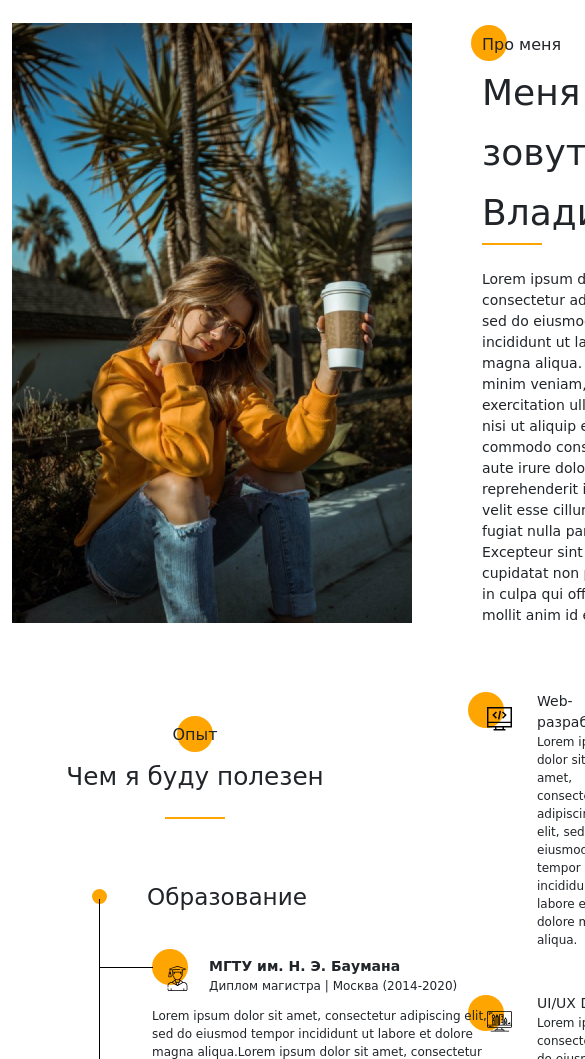
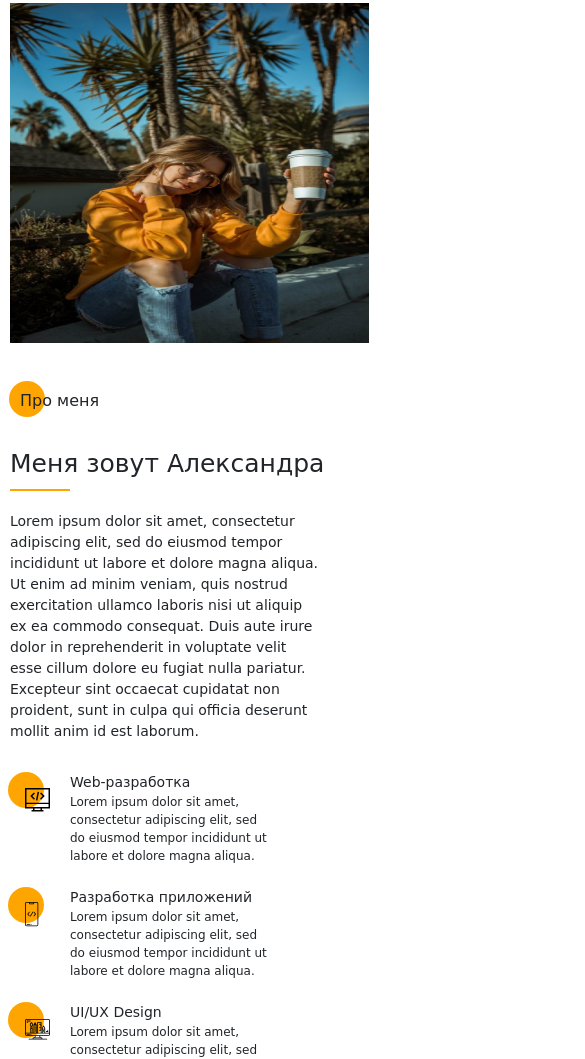
Before and after one commit to KataRru/KataRru.github.io, a website: page app/index.html in a window 390 px wide. Shown: the part 941-2000 px from the top of the page, 585 px wide, since content can reach past the window. Drawn offline with Linux system fonts and the light colour scheme; a web font is replaced by a local one.

Commit message:
add media

```diff
--- a/app/index.html
+++ b/app/index.html
@@ -77,9 +77,9 @@
     </div>
     <div class="container">
         <div class="promo__item">
-            <div class="promo__subtitle">Меня зовут Владислав Бердышев</div>
+            <div class="promo__subtitle">Меня зовут Александра Смит</div>
             <h1 class="promo__title">Я web-разработчик <br>
-            из города Киев</h1>
+            из города Москва</h1>
             <div class="promo__btn">
                 <a href="#" class="promo__link btn">Портфолио</a>
                 <a href="#" class="promo__link">Про меня</a>
@@ -93,28 +93,32 @@
     <div class="container">
         <div class="aboutme__content">
             <div class="aboutme__photo"><img src="img/main_photo.jpg" alt="me"></div>
-            <div class="aboutme__item">
+                <div class="aboutme__dscr">
                     <div class="aboutme__subtitle">Про меня</div>
-                <h2 class="aboutme__title">Меня зовут Владислав</h2>
+                    <h2 class="aboutme__title">Меня зовут Александра</h2>
                     <div class="aboutme__divider"></div>
-                <div class="aboutme__dscr">Lorem ipsum dolor sit amet, consectetur adipiscing elit, sed do eiusmod tempor incididunt ut labore et dolore magna aliqua. Ut enim ad minim veniam, quis nostrud exercitation ullamco laboris nisi ut aliquip ex ea commodo consequat. Duis aute irure dolor in reprehenderit in voluptate velit esse cillum dolore eu fugiat nulla pariatur. Excepteur sint occaecat cupidatat non proident, sunt in culpa qui officia deserunt mollit anim id est laborum.</div>
+                    <p class="aboutme__text">Lorem ipsum dolor sit amet, consectetur adipiscing elit, sed do eiusmod tempor incididunt ut labore et dolore magna aliqua. Ut enim ad minim veniam, quis nostrud exercitation ullamco laboris nisi ut aliquip ex ea commodo consequat. Duis aute irure dolor in reprehenderit in voluptate velit esse cillum dolore eu fugiat nulla pariatur. Excepteur sint occaecat cupidatat non proident, sunt in culpa qui officia deserunt mollit anim id est laborum.</p>
+                </div>
                 <div class="aboutme__skills">
-                    <div class="aboutme__wrapper">
                     <div class="aboutme__skill">
                         <div class="aboutme__img"><img src="img/icons/about_me/web_development.svg" alt="development"></img></div>
-                            <h3 class="aboutme__prof-skills">Web-разработка</h3>
-                            <div class="aboutme__dscr-skills">Lorem ipsum dolor sit amet, consectetur adipiscing elit, sed do eiusmod tempor incididunt ut labore et dolore magna aliqua.</div>
+                       <div>
+                        <h3 class="aboutme__skills-title">Web-разработка</h3>
+                        <p class="aboutme__skills-dscr">Lorem ipsum dolor sit amet, consectetur adipiscing elit, sed do eiusmod tempor incididunt ut labore et dolore magna aliqua.</p>
+                       </div>
                     </div>
                     <div class="aboutme__skill">
                         <div class="aboutme__img"><img src="img/icons/about_me/mobile_dev.svg" alt="mobile"></img></div>
-                            <h3 class="aboutme__prof-skills">Разработка приложений</h3>
-                            <div class="aboutme__dscr-skills">Lorem ipsum dolor sit amet, consectetur adipiscing elit, sed do eiusmod tempor incididunt ut labore et dolore magna aliqua.</div>
+                        <div>
+                            <h3 class="aboutme__skills-title">Разработка приложений</h3>
+                            <p class="aboutme__skills-dscr">Lorem ipsum dolor sit amet, consectetur adipiscing elit, sed do eiusmod tempor incididunt ut labore et dolore magna aliqua.</p>
                         </div>
                     </div>
                     <div class="aboutme__skill">
                         <div class="aboutme__img"><img src="img/icons/about_me/design.svg" alt="design"></img></div>
-                        <h3 class="aboutme__prof-skills">UI/UX Design</h3>
-                        <div class="aboutme__dscr-skills">Lorem ipsum dolor sit amet, consectetur adipiscing elit, sed do eiusmod tempor incididunt ut labore et dolore magna aliqua.</div>
+                        <div>
+                            <h3 class="aboutme__skills-title">UI/UX Design</h3>
+                            <p class="aboutme__skills-dscr">Lorem ipsum dolor sit amet, consectetur adipiscing elit, sed do eiusmod tempor incididunt ut labore et dolore magna aliqua.</p>
                         </div>
                     </div>
                 </div>
@@ -122,7 +126,7 @@
     </div>
 </section>
 
-<section class="resume">
+<!-- <section class="resume">
     <div class="container">
         <div class="resume__title">Опыт</div>
         <h2 class="resume__subtitle">Чем я буду полезен</h2>
@@ -181,9 +185,9 @@
             </div>
         </div>
     </div>
-</section>
+</section> -->
 
-<section class="skills">
+<!-- <section class="skills">
     <div class="container">
         <h2 class="skills__title">Навыки</h2>
         <div class="skills__subtitle">Что я использую в работе</div>
@@ -260,9 +264,9 @@
             </div>
         </div>
     </div>
-</section>
+</section> -->
 
-<section class="portfolio">
+<!-- <section class="portfolio">
     <div class="container">
         <h2 class="portfolio__title">Портфолио</h2>
         <div class="portfolio__subtitle">Мои работы</div>
@@ -289,9 +293,9 @@
             </a>
         </div>
     </div>
-</section>
+</section> -->
 
-<section class="prices">
+<!-- <section class="prices">
     <div class="container">
         <h2 class="prices__title">Навыки</h2>
         <div class="divider"></div>
@@ -329,9 +333,9 @@
             </div>
         </div>
     </div>
-</section>
+</section> -->
 
-<section class="contacts">
+<!-- <section class="contacts">
     <div class="container">
         <div class="contacts__wrapper">
             <div class="contacts__photo">
@@ -405,7 +409,7 @@
             </div>
         </div>
     </div>
-</section>
+</section> -->
 
     <script src="js/main.min.js"></script>
 </body>
--- a/app/scss/base/_media.scss
+++ b/app/scss/base/_media.scss
@@ -1,15 +1,162 @@
-@media (max-width:1200px) {
-
+@media (max-width: 1300px) {
+    .sidepanel {
+        display: none;
+    }
 }
 
-@media (max-width:991px) {
-
+@media (max-width: 1200px) {
+    .container {
+        max-width: 960px;
+    }
+    .promo {
+        &__item {
+            padding-left: 0;
+        }
+    }
+    .aboutme {
+        &__content {
+            grid-template-columns: 400px 520px;
+            column-gap: 40px;
+        }
+        &__text {
+            width: 500px;
+        }
+        &__skills {
+            column-gap: 20px;
+            grid-template: repeat(2, minmax(115px, auto))/repeat(2, 250px);
+        }
+        &__skill {
+            grid-template-columns: 40px 195px;
+            column-gap: 15px;
+        }
+    }
 }
 
-@media (max-width:756px) {
-
+@media (max-width: 992px) {
+    .container {
+        max-width: 720px;
+    }
+    .promo {
+        background: url(../img/main_bg.jpg) no-repeat 54%/cover;
+    }
+    .aboutme {
+        &__content {
+            grid-template-columns: 300px 380px;
+        }
+        &__title {
+            font-size: 30px;
+        }
+        &__text {
+            width: 390px;
+        }
+        &__skills {
+            padding-top: 30px;
+            grid-template-columns: 390px;
+            grid-auto-rows: minmax(115px, auto);
+            row-gap: 0px;
+        }
+        &__skill {
+            grid-template-columns: 40px 320px;
+            column-gap: 20px;
+        }
+    }
 }
 
-@media (max-width:575px) {
+@media (max-width: 768px) {
+    .container {
+        max-width: 540px;
+    }
+    .promo {
+        &__title {
+            width: 315px;
+            font-size: 30px;
+            line-height: 39px;
+        }
+    }
+    .aboutme {
+        padding-top: 40px;
+        &__content {
+            grid-template: 400px auto auto / 1fr;
+        }
+        &__text {
+            width: 500px;
+        }
+        &__skills {
+            grid-template-columns: repeat(2, 260px);
+            column-gap: 10px;
+        }
+        &__skill {
+            grid-template-columns: 40px 200px;
+            column-gap: 20px;
+        }
+        &__photo {
+            grid-row: unset;
+            img {
+                height: 100%;
+            }
+        }
+        &__subtitle {
+            padding-top: 46px;
+            &:before {
+                top: 38px;
+            }
+        }
+    }
+}
 
+@media (max-width: 576px) {
+    .container {
+        width: 100%;
+        padding: 0 10px;
+    }
+    .menu {
+        &__block {
+            width: 250px;
+            padding-left: 25px;
+        }
+        &__link {
+            &:before {
+                left: 20px
+            }
+        }
+    }
+    .hamburger {
+        top: 10px;
+        right: 10px;
+    }
+    .promo {
+        background: url(../img/main_bg.jpg) no-repeat 58%/cover;
+        &__title {
+            font-size: 26px;
+            width: 300px;
+        }
+        &__link {
+            margin-right: 0;
+            margin-top: 30px;
+        }
+    }
+    .aboutme {
+        padding-top: 100px;
+        &__content {
+            grid-template: 340px auto auto / 1fr;
+        }
+        &__photo {
+            width: 97%;
+        }
+        &__subtitle {
+            margin-left: 10px;
+        }
+        &__title {
+            font-size: 25px;
+            line-height: 50px;
+            margin-top: 26px;
+        }
+        &__text {
+            width: 310px;
+            margin-top: 20px;
+        }
+        &__skills {
+            grid-template-columns: 1fr;
+        }
+    }
 }
--- a/app/scss/blocks/_aboutme.scss
+++ b/app/scss/blocks/_aboutme.scss
@@ -3,14 +3,17 @@
     height: 700px;
 
     &__content {
-        display: flex;
+        display: grid;
+        grid-template-columns: 400px 670px;
+        grid-auto-rows: minmax(245px, auto);
+        column-gap: 70px;
     }
-
-    &__item {
-        width: 600px;
-        margin: 10px 0 0 70px;
+    &__photo {
+        grid-row: 1/3;
+        img {
+            width: 100%;
+        }
     }
-
     &__subtitle {
         position: relative;
         font-weight: 500;
@@ -36,7 +39,8 @@
         background-color: $main-color;
     }
 
-    &__dscr {
+    &__text {
+        width: 570px;
         font-weight: 500;
         font-size: 14px;
         line-height: 21px;
@@ -44,39 +48,35 @@
     }
 
     &__skills {
-        position: absolute;
-        padding-top: 40px;
-    }
-
-    &__wrapper {
-        display: flex;
+        display: grid;
+        grid-template: repeat(2, minmax(115px, auto)) / repeat(2, 215px);
+        grid-auto-rows: 1fr;
+        column-gap: 75px;
+        row-gap: 20px;
+        &-title {
+            font-weight: 500;
+            font-size: 14px;
+            line-height: 21px;
+        }
+        &-dscr {
+            font-weight: 500;
+            font-size: 12px;
+            line-height: 18px;
+        }
     }
 
     &__skill {
-        max-width: 200px;
-        min-height: 89px;
-        margin: 0 55px 20px 55px;
+        display: grid;
+        grid-template-columns: 40px 200px;
+        column-gap: 20px;
     }
 
-    &__prof-skills {
-        font-weight: 500;
-        font-size: 14px;
-        line-height: 21px;
-    }
-
-    &__dscr-skills {
-        font-weight: 500;
-        font-size: 12px;
-        line-height: 18px;
-    }
     &__img {
         position: relative;
-        left: -50px;
-        top: 40px;
+        padding: 15px 0 0 15px;
         @include before_circle;
         &:before {
-            left: -19px;
-            top: -14px;
+            top: 0;
         }
     }
 }
--- a/app/scss/blocks/_promo.scss
+++ b/app/scss/blocks/_promo.scss
@@ -2,7 +2,7 @@
     min-height: 100vh;
     position: relative;
     background: url('../img/main_bg.jpg') no-repeat 50% / cover;
-    padding-top: 205px;
+    padding: 205px 0 50px 0;
 
     &__item {
         padding-left: 100px;
--- a/app/scss/style.scss
+++ b/app/scss/style.scss
@@ -6,7 +6,6 @@
 //Import Base
 @import 'base/variables';
 @import 'base/mixins';
-@import 'base/media';
 
 //Styles
 * {
@@ -20,6 +19,11 @@
 h1, h2, h3, h4 ,h5, h6 {
     padding: 0;
     margin: 0;
+}
+
+p {
+    margin: 0;
+    padding: 0;
 }
 
 .container {
@@ -36,7 +40,6 @@ h1, h2, h3, h4 ,h5, h6 {
 }
 
 //Import Blocks
-
 @import 'blocks/promo';
 @import 'blocks/social';
 @import 'blocks/aboutme';
@@ -47,3 +50,4 @@ h1, h2, h3, h4 ,h5, h6 {
 @import 'blocks/prices';
 @import 'blocks/contacts';
 @import 'blocks/policy';
+@import 'base/media';
```
Also changed, not shown: app/css/style.min.css. Lines whose indentation alone changed are shown as unchanged.
